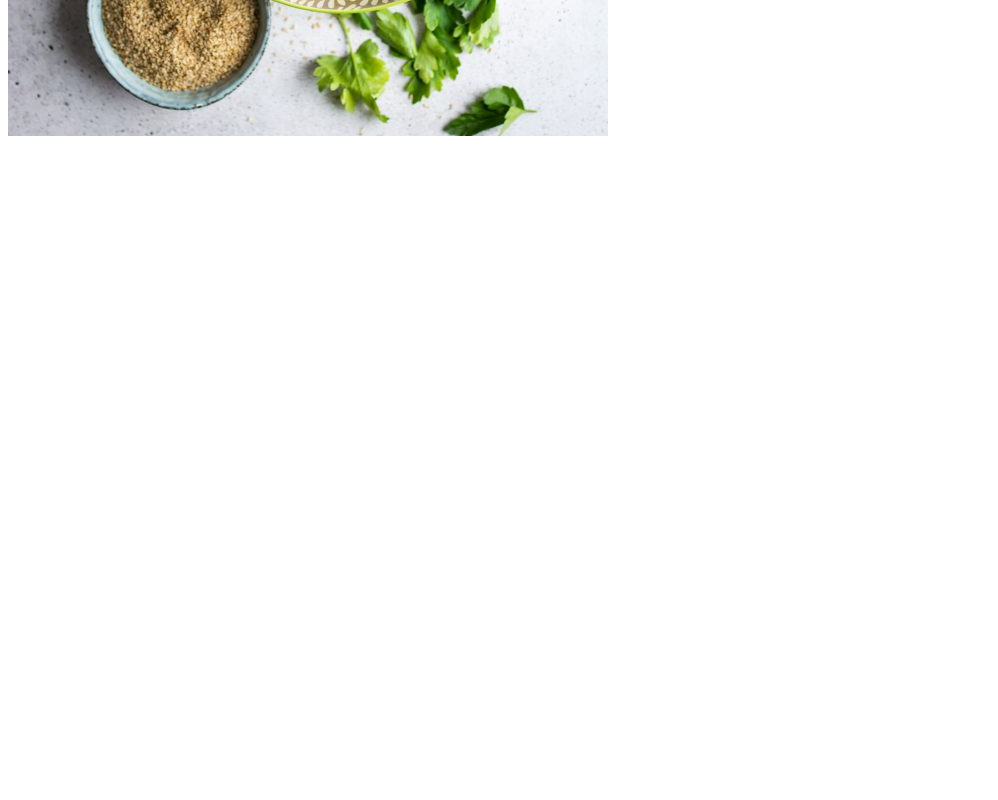
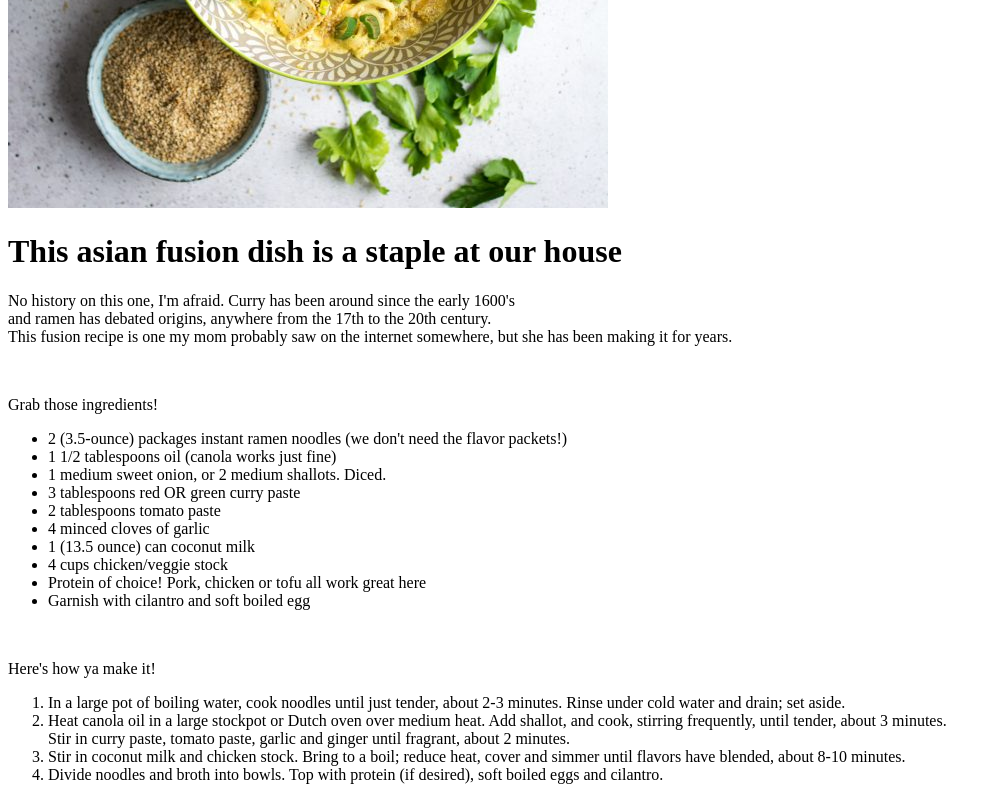
Before and after one commit to Chasetipher/odin-recipes, a plain HTML site: page recipes/coconut-curry-ramen.html in a window 1280 px wide. Shown: the part 472-1272 px from the top of the page, without its empty margins (0-998 px from the left). Before the commit the page ends 800 px from the top, so only its background shows below. Drawn offline with Linux system fonts and the light colour scheme.

Commit message:
Complete recipe page

```diff
--- a/recipes/coconut-curry-ramen.html
+++ b/recipes/coconut-curry-ramen.html
@@ -5,6 +5,34 @@
     <title>Coconut Curry Ramen</title>
 </head>
 <body>
+    <h1>Coconut Curry Ramen</h1>
     <img src="curry-ramen.jpg">
+    <h1>This asian fusion dish is a staple at our house</h1>
+    <p>No history on this one, I'm afraid. Curry has been around since the early 1600's <br>
+    and ramen has debated origins, anywhere from the 17th to the 20th century.<br>
+    This fusion recipe is one my mom probably saw on the internet somewhere, but she has been making it for years.</p>
+    <br>
+    <p>Grab those ingredients!</p>
+    <ul>
+        <li>2 (3.5-ounce) packages instant ramen noodles (we don't need the flavor packets!)</li>
+        <li>1 1/2 tablespoons oil (canola works just fine)</li>
+        <li>1 medium sweet onion, or 2 medium shallots. Diced.</li>
+        <li>3 tablespoons red OR green curry paste</li>
+        <li>2 tablespoons tomato paste</li>
+        <li>4 minced cloves of garlic</li>
+        <li>1 (13.5 ounce) can coconut milk</li>
+        <li>4 cups chicken/veggie stock</li>
+        <li>Protein of choice! Pork, chicken or tofu all work great here</li>
+        <li>Garnish with cilantro and soft boiled egg</li>
+    </ul>
+    <br>
+    <p>Here's how ya make it!</p>
+    <ol>
+        <li>In a large pot of boiling water, cook noodles until just tender, about 2-3 minutes. Rinse under cold water and drain; set aside.</li>
+        <li>Heat canola oil in a large stockpot or Dutch oven over medium heat. Add shallot, and cook, stirring frequently, until tender, about 3 minutes.<br>
+            Stir in curry paste, tomato paste, garlic and ginger until fragrant, about 2 minutes.</li>
+        <li>Stir in coconut milk and chicken stock. Bring to a boil; reduce heat, cover and simmer until flavors have blended, about 8-10 minutes.</li>
+        <li>Divide noodles and broth into bowls. Top with protein (if desired), soft boiled eggs and cilantro.</li>
+    </ol>
 </body>
 </html>
```
